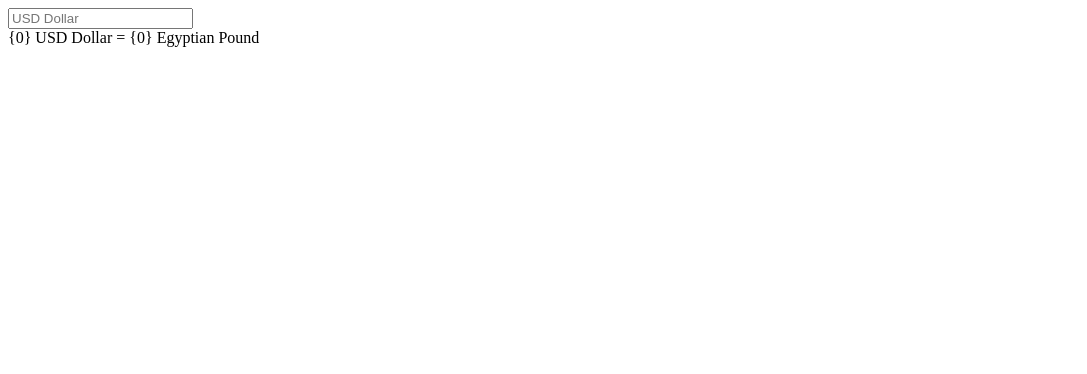
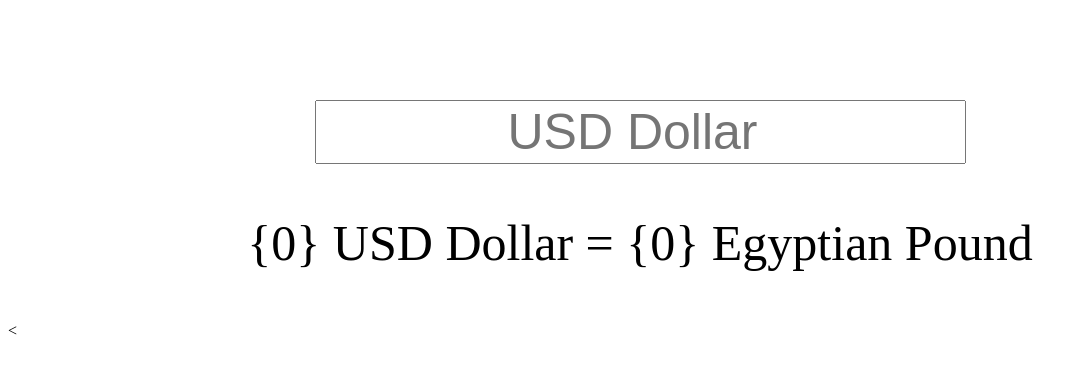
Before and after one commit to mariamtantawy768-stack/trsa, a plain HTML site: page docs/index.html in a window 1280 px wide. Shown: the whole page, without its empty margins (0-1087 px from the left). Drawn offline with Linux system fonts and the light colour scheme; files that its build step writes are made by us from their sources; the site is published under a folder, as on GitHub Pages, so addresses that start at the root find nothing.

Commit message:
Update index.html

```diff
--- a/docs/index.html
+++ b/docs/index.html
@@ -5,7 +5,7 @@
         <meta name="viewport" content="width=device-width, initial-scale=1.0">
         <title>CodeUp</title>
          <meta name="description" content="This Is Description For My First Page" />
-         <link rel="stylesheet" href="/bookstore/docs/main.css">
+         <link rel="stylesheet" href="main.css">
 
     </head>
     <body>
@@ -13,7 +13,8 @@
   <input type="number" name="dollar" placeholder="USD Dollar" />
   <div class="result">{0} USD Dollar = {0} Egyptian Pound</div>
 </form>
-    <script src="/bookstore/docs/main.js"></script>
+    <<script src="main.js"></script>
     </body>
 
+
 </html>
```
